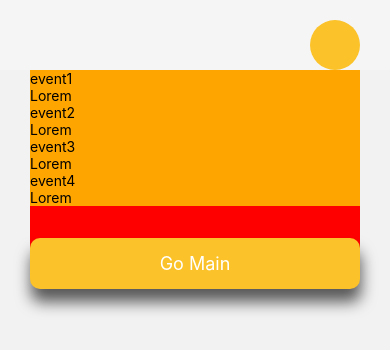
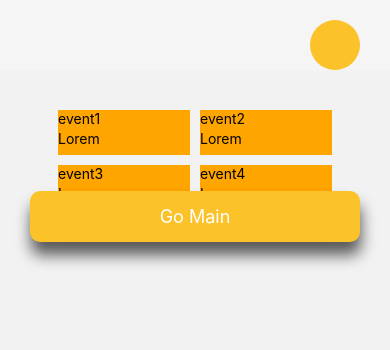
Before and after one commit to Electrum96/Bahiz, a React Native app: screen /Events in a window 390 px wide. Shown: the top 350 px of the page. Built offline with nearby package versions, Linux system fonts and the light colour scheme; some icons are missing.

Commit message:
19-11-2023:14:34

```diff
--- a/src/components/eventItem/useStyleEventItem.js
+++ b/src/components/eventItem/useStyleEventItem.js
@@ -3,7 +3,9 @@ import {StyleSheet} from 'react-native';
 function useStyleEventItem () {
     const styles = StyleSheet.create({
         wrapItem:{
-            backgroundColor: 'orange'
+            backgroundColor: 'orange',
+            width: '40%',
+            gap: 3
         }
     });
 
--- a/src/components/evetsList/useStyleEventsList.js
+++ b/src/components/evetsList/useStyleEventsList.js
@@ -5,7 +5,12 @@ import {StyleSheet} from 'react-native';
 function useStyleEventsList () {
     const styles = StyleSheet.create({
         listWrap:{
-            height: '90%'
+            height: '80%',
+            flexWrap: 'wrap',
+            flexDirection: 'row',
+            justifyContent: 'center',
+            marginTop: 40,
+            gap: 10
         }
 
     });
--- a/src/pages/events/Events.jsx
+++ b/src/pages/events/Events.jsx
@@ -1,4 +1,4 @@
-import {Text, View, Image} from 'react-native';
+import {Text, View, Image, ScrollView} from 'react-native';
 
 import useStyleEvents from './useStyleEvents';
 import Layout from '../../components/layout/Layout';
@@ -10,7 +10,9 @@ const Events = ({route, navigation}) => {
   return (
     <Layout route={route} navigation={navigation}>
       <View style={styles.page}>
+        <ScrollView>
         <EventsList />
+        </ScrollView>
         <FooterButton
           title={'Go Main'}
           onPress={() => navigation.push('MenuApp')}
--- a/src/pages/events/useStyleEvents.js
+++ b/src/pages/events/useStyleEvents.js
@@ -3,8 +3,7 @@ import {StyleSheet} from 'react-native';
 function useStyleEvents () {
     const styles = StyleSheet.create({
         page:{
-            height: '100%',
-            backgroundColor: 'red'
+            height: '98%'
         }
 
     });
```
